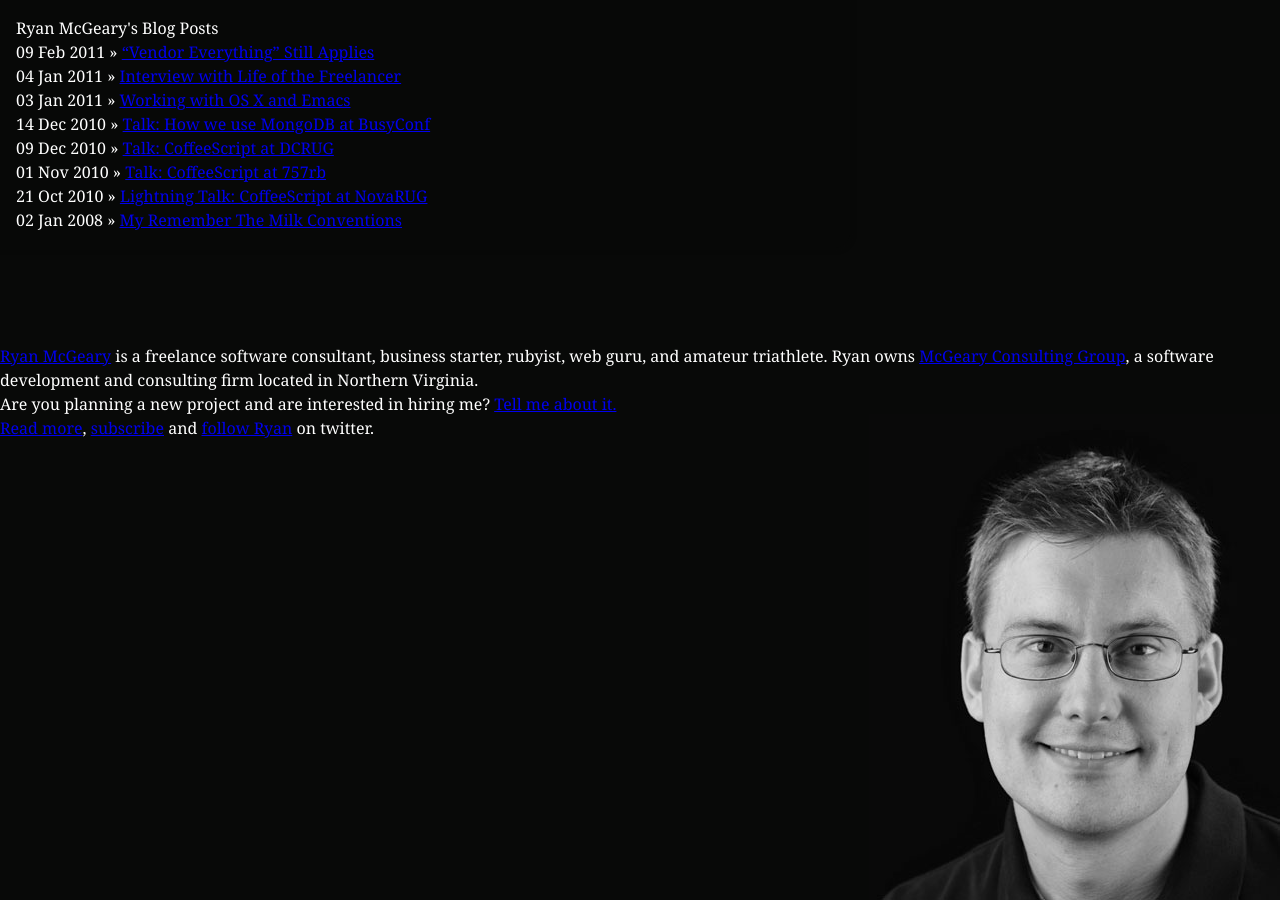
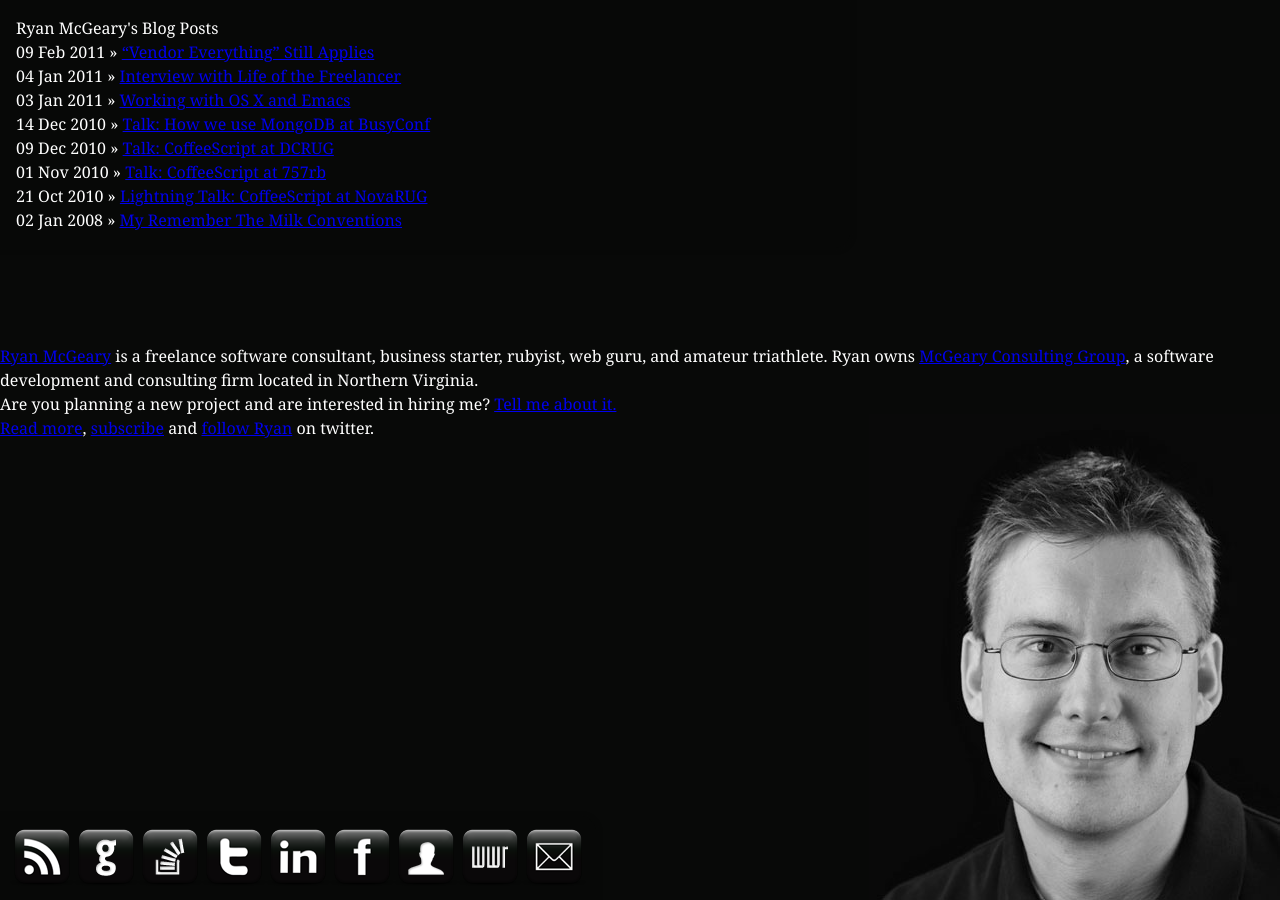
Before and after one commit to rmm5t/ryan.mcgeary.org, a Jekyll site: the page built from blog/index.html, in a window 1280 px wide. Built offline with Jekyll 4.4.1, drawn with Linux system fonts in a browser that asks for light colours; nearby versions of some CDN libraries; comment, search, counter and statistics services are not loaded.

Commit message:
Added blog link to the list of social buttons

```diff
--- a/_includes/social.html
+++ b/_includes/social.html
@@ -1,5 +1,5 @@
 <div id="social">
-  <a class="button email" href="&#109;&#97;&#105;&#108;&#116;&#111;&#58;%72%79%61%6e@%6d%63%67%65%61%72%79.%6f%72%67">Email</a>
+  <a class="button rss" href="/blog/">Blog</a>
   <a class="button github" href="http://github.com/rmm5t">GitHub</a>
   <a class="button stackoverflow" href="http://stackoverflow.com/users/8985/ryan-mcgeary">Stack Overflow</a>
   <a class="button twitter" href="http://twitter.com/rmm5t">Twitter</a>
@@ -7,4 +7,5 @@
   <a class="button facebook" href="http://www.facebook.com/ryan.mcgeary">Facebook</a>
   <a class="button claimid" href="http://claimid.com/rmm5t">ClaimID</a>
   <a class="button wwr" href="http://workingwithrails.com/person/7397-ryan-mcgeary">Working With Rails</a>
+  <a class="button email" href="&#109;&#97;&#105;&#108;&#116;&#111;&#58;%72%79%61%6e@%6d%63%67%65%61%72%79.%6f%72%67">Email</a>
 </div>
--- a/_sass/screen.sass
+++ b/_sass/screen.sass
@@ -164,8 +164,8 @@ body#page #content #comments h2
     display: block
     float: left
     +dimensions(64px, 64px)
-  .email
-    +replace-text("mail-button.png")
+  .rss
+    +replace-text("rss-button.png")
   .github
     +replace-text("github-button.png")
   .stackoverflow
@@ -180,6 +180,8 @@ body#page #content #comments h2
     +replace-text("claimid-button.png")
   .wwr
     +replace-text("wwr-button.png")
+  .email
+    +replace-text("mail-button.png")
 
 #welcome
   margin: 0 0 32px 0
--- a/blog/index.html
+++ b/blog/index.html
@@ -7,3 +7,5 @@ title: Ryan McGeary's Blog Posts
   <li><span>{{ post.date | date_to_string }}</span> &raquo; <a href="{{ post.url }}">{{ post.title }}</a></li>
   {% endfor %}
 </ul>
+
+{% include social.html %}
--- a/stylesheets/screen.css
+++ b/stylesheets/screen.css
@@ -473,11 +473,11 @@ body#page #content #comments h2 {
     float: left;
     width: 64px;
     height: 64px; }
-  #social .email {
+  #social .rss {
     text-indent: -119988px;
     overflow: hidden;
     text-align: left;
-    background-image: url('/images/mail-button.png?1283259361');
+    background-image: url('/images/rss-button.png?1297293045');
     background-repeat: no-repeat;
     background-position: 50% 50%; }
   #social .github {
@@ -527,6 +527,13 @@ body#page #content #comments h2 {
     overflow: hidden;
     text-align: left;
     background-image: url('/images/wwr-button.png?1283267367');
+    background-repeat: no-repeat;
+    background-position: 50% 50%; }
+  #social .email {
+    text-indent: -119988px;
+    overflow: hidden;
+    text-align: left;
+    background-image: url('/images/mail-button.png?1283259361');
     background-repeat: no-repeat;
     background-position: 50% 50%; }
 
```
Also changed, not shown: images/rss-button.png (added).
